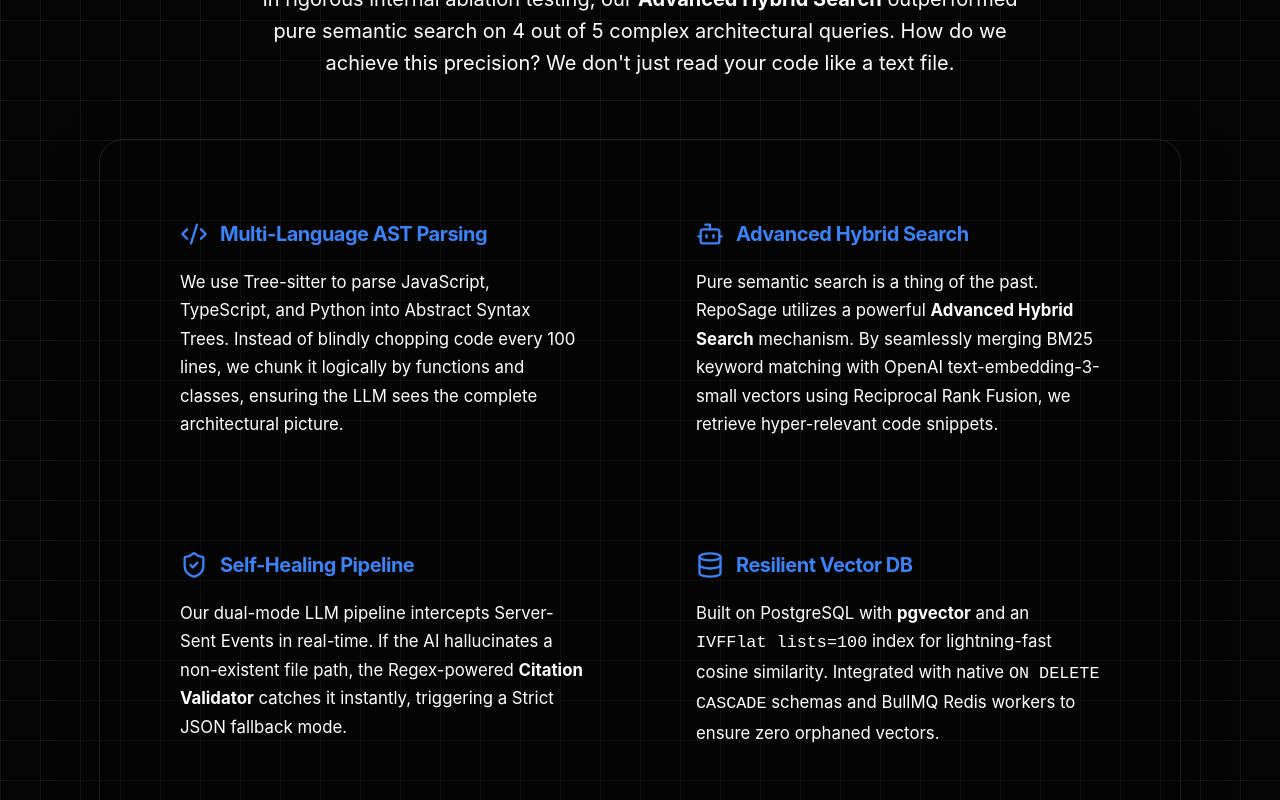
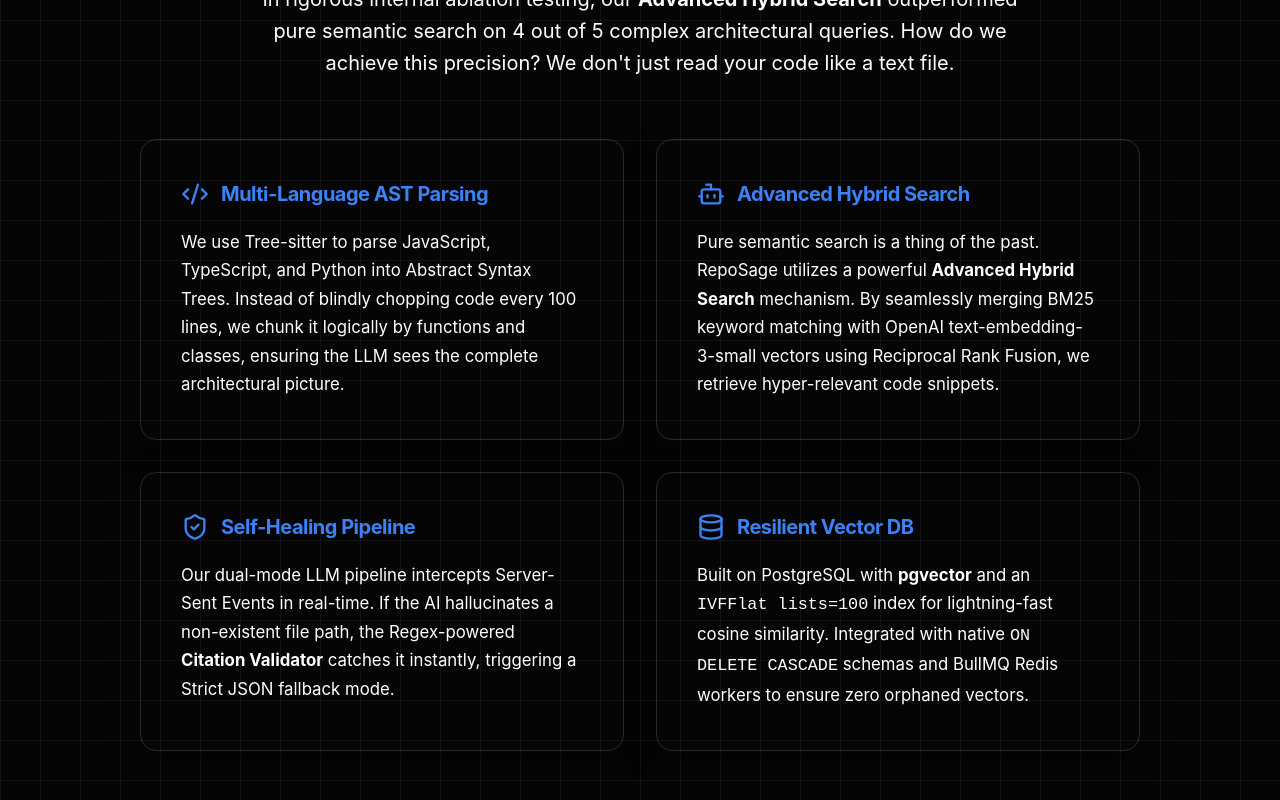
Before and after one commit to sampoornverma/reposage, a React (Vite) app in the folder client/: page / in a window 1280 px wide. Shown: the part 2020-2820 px from the top of the page. Built offline with nearby package versions, Linux system fonts and the light colour scheme; no server answers.

Commit message:
style: add stronger distinct boundaries to each advantage card

```diff
--- a/client/src/components/LandingPage.jsx
+++ b/client/src/components/LandingPage.jsx
@@ -103,9 +103,9 @@
           </p>
         </div>
 
-        <div style={{ display: 'grid', gridTemplateColumns: 'repeat(auto-fit, minmax(400px, 1fr))', gap: '32px', maxWidth: '1000px', margin: '60px auto 0', textAlign: 'left', padding: '40px', border: '1px solid rgba(255, 255, 255, 0.1)', borderRadius: '24px', background: 'rgba(0, 0, 0, 0.2)', boxShadow: '0 10px 40px rgba(0,0,0,0.5)' }}>
+        <div style={{ display: 'grid', gridTemplateColumns: 'repeat(auto-fit, minmax(400px, 1fr))', gap: '32px', maxWidth: '1000px', margin: '60px auto 0', textAlign: 'left' }}>
           {/* Card 1 */}
-          <div style={{ background: 'var(--bg-primary)', padding: '40px', borderRadius: '16px', border: '1px solid var(--border-color)', display: 'flex', flexDirection: 'column' }}>
+          <div style={{ background: 'var(--bg-primary)', padding: '40px', borderRadius: '16px', border: '1px solid rgba(255, 255, 255, 0.15)', boxShadow: '0 8px 30px rgba(0,0,0,0.4)', display: 'flex', flexDirection: 'column' }}>
             <h3 style={{ color: 'var(--accent-blue)', marginBottom: '20px', display: 'flex', alignItems: 'center', gap: '12px', fontSize: '1.25rem' }}>
               <Code2 size={28} /> Multi-Language AST Parsing
             </h3>
@@ -116,7 +116,7 @@
           </div>
 
           {/* Card 2 */}
-          <div style={{ background: 'var(--bg-primary)', padding: '40px', borderRadius: '16px', border: '1px solid var(--border-color)', display: 'flex', flexDirection: 'column' }}>
+          <div style={{ background: 'var(--bg-primary)', padding: '40px', borderRadius: '16px', border: '1px solid rgba(255, 255, 255, 0.15)', boxShadow: '0 8px 30px rgba(0,0,0,0.4)', display: 'flex', flexDirection: 'column' }}>
             <h3 style={{ color: 'var(--accent-blue)', marginBottom: '20px', display: 'flex', alignItems: 'center', gap: '12px', fontSize: '1.25rem' }}>
               <Bot size={28} /> Advanced Hybrid Search
             </h3>
@@ -127,7 +127,7 @@
           </div>
 
           {/* Card 3 */}
-          <div style={{ background: 'var(--bg-primary)', padding: '40px', borderRadius: '16px', border: '1px solid var(--border-color)', display: 'flex', flexDirection: 'column' }}>
+          <div style={{ background: 'var(--bg-primary)', padding: '40px', borderRadius: '16px', border: '1px solid rgba(255, 255, 255, 0.15)', boxShadow: '0 8px 30px rgba(0,0,0,0.4)', display: 'flex', flexDirection: 'column' }}>
             <h3 style={{ color: 'var(--accent-blue)', marginBottom: '20px', display: 'flex', alignItems: 'center', gap: '12px', fontSize: '1.25rem' }}>
               <ShieldCheck size={28} /> Self-Healing Pipeline
             </h3>
@@ -137,7 +137,7 @@
           </div>
 
           {/* Card 4 */}
-          <div style={{ background: 'var(--bg-primary)', padding: '40px', borderRadius: '16px', border: '1px solid var(--border-color)', display: 'flex', flexDirection: 'column' }}>
+          <div style={{ background: 'var(--bg-primary)', padding: '40px', borderRadius: '16px', border: '1px solid rgba(255, 255, 255, 0.15)', boxShadow: '0 8px 30px rgba(0,0,0,0.4)', display: 'flex', flexDirection: 'column' }}>
             <h3 style={{ color: 'var(--accent-blue)', marginBottom: '20px', display: 'flex', alignItems: 'center', gap: '12px', fontSize: '1.25rem' }}>
               <Database size={28} /> Resilient Vector DB
             </h3>
```
